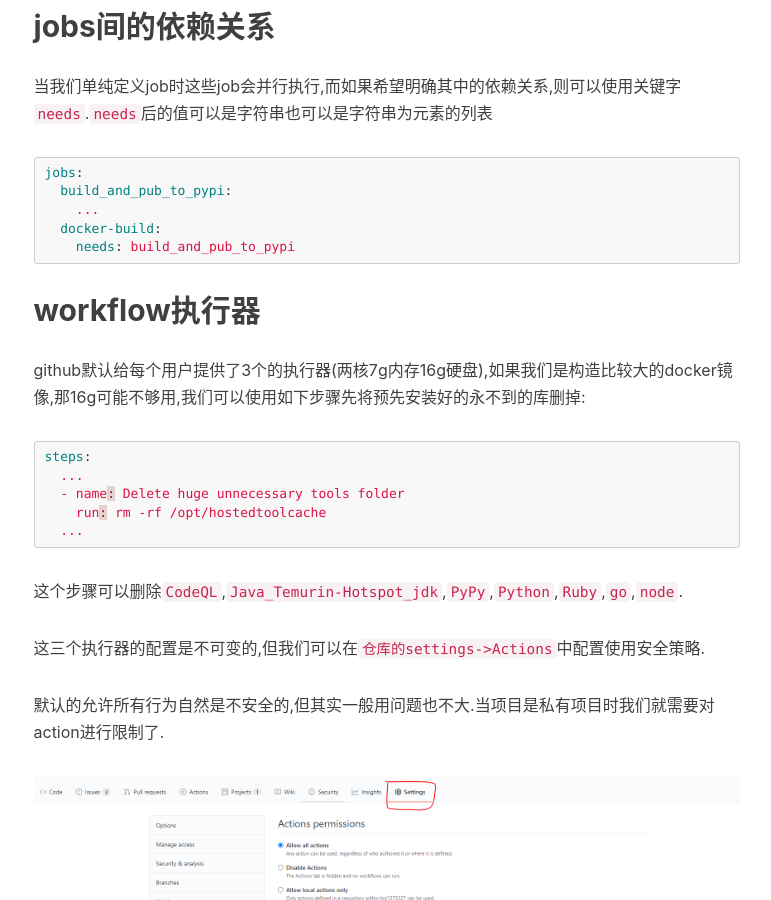
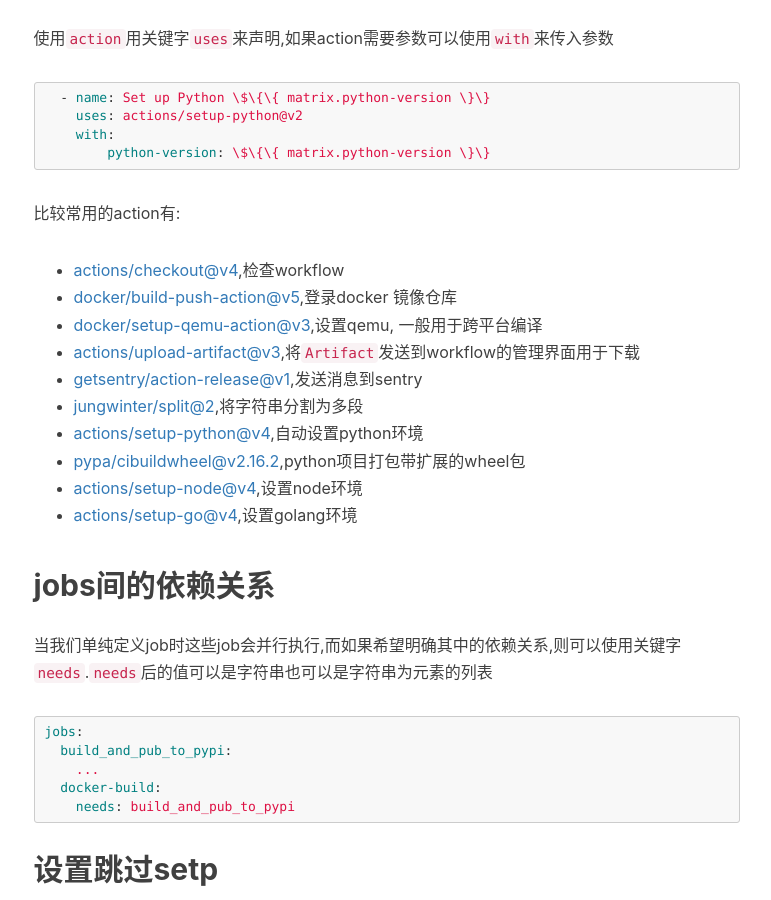
Before and after one commit to hsz1273327/hsz1273327.github.io, a Jekyll site: the page built from _posts/2020-11-30-使用GithubActions自动化工作流.md, in a window 1280 px wide and 900 px high, scrolled down 10035 px. Shown: the whole window, without its empty margins (134-905 px from the left). Built offline with Jekyll 4.4.1, drawn with Linux system fonts in a browser that asks for light colours; nearby versions of some CDN libraries; comment, search, counter and statistics services are not loaded; some of the changed text lies outside the part shown.

Commit message:
Update 2020-11-30-使用GithubActions自动化工作流.md

````diff
--- a/_posts/2020-11-30-使用GithubActions自动化工作流.md
+++ b/_posts/2020-11-30-使用GithubActions自动化工作流.md
@@ -116,6 +116,33 @@
 + 手动触发事件: 在actions页面中手动触发的事件
 
 + Webhook事件:由github网站的钩子行为触发的事件,通常Git操作都有钩子可以用于触发
+
+如果我们希望多种触发都可以生效,可以有两种形式设置:
+
+1. 列表形式,注意这种形式中元素只能为字符串
+
+    ```yaml
+
+    on:
+      - workflow_dispatch
+      - push
+
+    ```
+
+2. 字典形式,这种形式最常用,其中的元素为字典形式
+
+    ```yaml
+    on:
+      workflow_dispatch:
+        inputs:
+          withpypy:
+            description: 'True to print to STDOUT'
+            required: false
+            default: false
+            type: boolean
+      release:
+        types: [created]
+    ```
 
 #### 定时事件
 
@@ -356,13 +383,16 @@
 
 比较常用的action有:
 
-+ [actions/setup-python@v2](https://github.com/actions/setup-python),自动设置python环境
-+ [actions/setup-node@v1](https://github.com/marketplace/actions/setup-node-js-environment),设置node环境
-+ [actions/setup-go@v2](https://github.com/marketplace/actions/setup-go-environment),设置golang环境
-+ [docker/build-push-action@v1](https://github.com/marketplace/actions/docker-build-push-action),登录docker 镜像仓库
-+ [actions/upload-artifact@v2](https://github.com/marketplace/actions/upload-a-build-artifact),将`Artifact`发送到workflow的管理界面用于下载
++ [actions/checkout@v4](https://github.com/actions/checkout),检查workflow
++ [docker/build-push-action@v5](https://github.com/docker/build-push-action),登录docker 镜像仓库
++ [docker/setup-qemu-action@v3](https://github.com/docker/setup-qemu-action),设置qemu, 一般用于跨平台编译
++ [actions/upload-artifact@v3](https://github.com/actions/upload-artifact),将`Artifact`发送到workflow的管理界面用于下载
 + [getsentry/action-release@v1](https://github.com/marketplace/actions/sentry-release),发送消息到sentry
 + [jungwinter/split@2](https://github.com/JungWinter/split),将字符串分割为多段
++ [actions/setup-python@v4](https://github.com/actions/setup-python),自动设置python环境
++ [pypa/cibuildwheel@v2.16.2](https://github.com/pypa/cibuildwheel),python项目打包带扩展的wheel包
++ [actions/setup-node@v4](https://github.com/actions/setup-node),设置node环境
++ [actions/setup-go@v4](https://github.com/marketplace/actions/setup-go-environment),设置golang环境
 
 ## jobs间的依赖关系
 
@@ -375,6 +405,25 @@
   docker-build:
     needs: build_and_pub_to_pypi
 ```
+
+## 设置跳过setp
+
+每个setup可以使用key`if`配合谓词来控制是否执行,比如:
+
+```yaml
+steps:
+  - uses: actions/checkout@v4
+
+  # Used to host cibuildwheel
+  - name: Set up QEMU
+    if: runner.os == 'Linux'
+    uses: docker/setup-qemu-action@v3
+    with:
+      platforms: all
+...
+```
+
+需要注意,只有`if`没有`else`,因此如果是按一个变量做分支则需要将分支拆成多个if进行判断.
 
 ## workflow执行器
 
````
Also changed, not shown: other parts of _posts/2020-11-30-使用GithubActions自动化工作流.md (+2 -2 lines).
